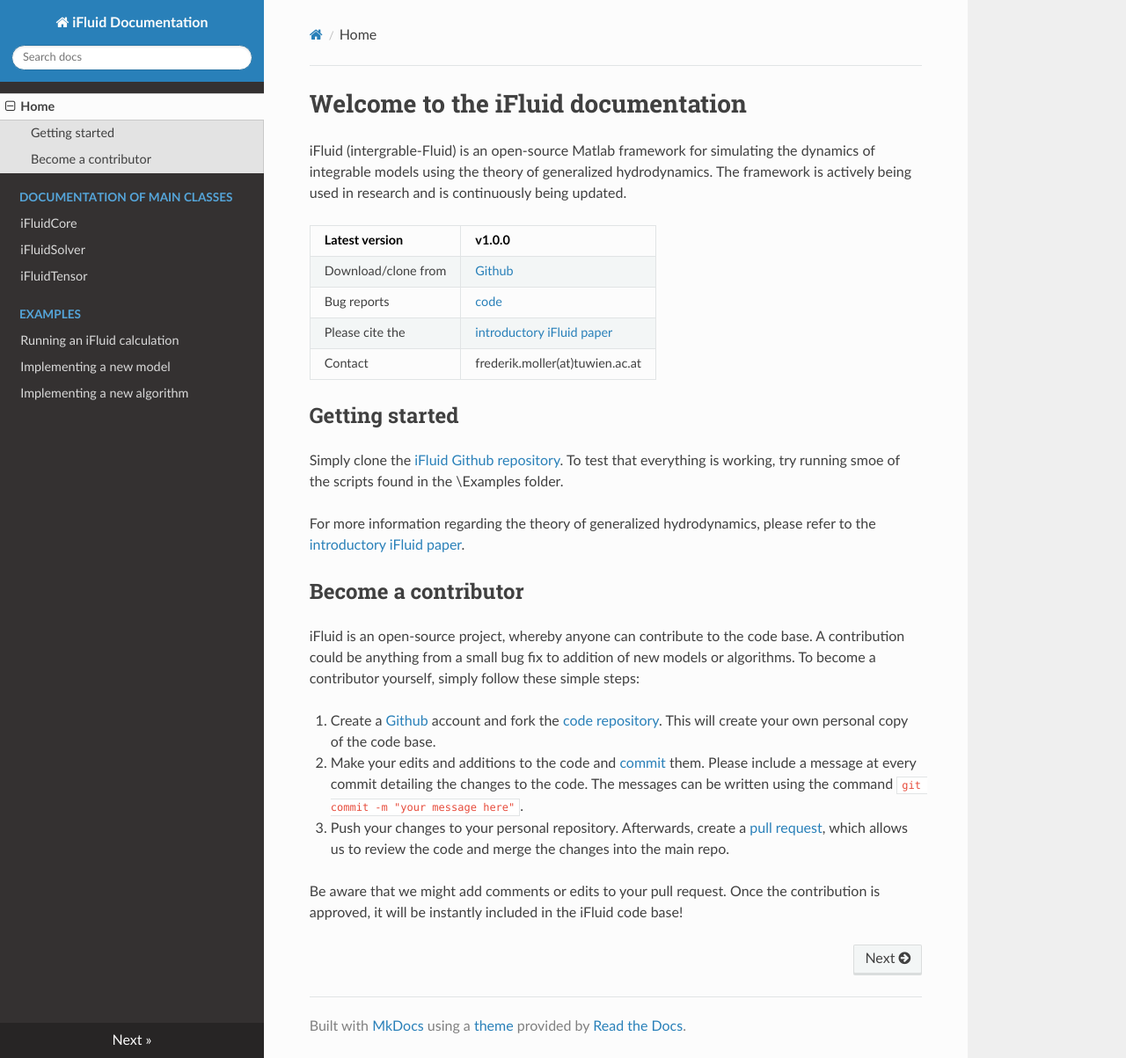
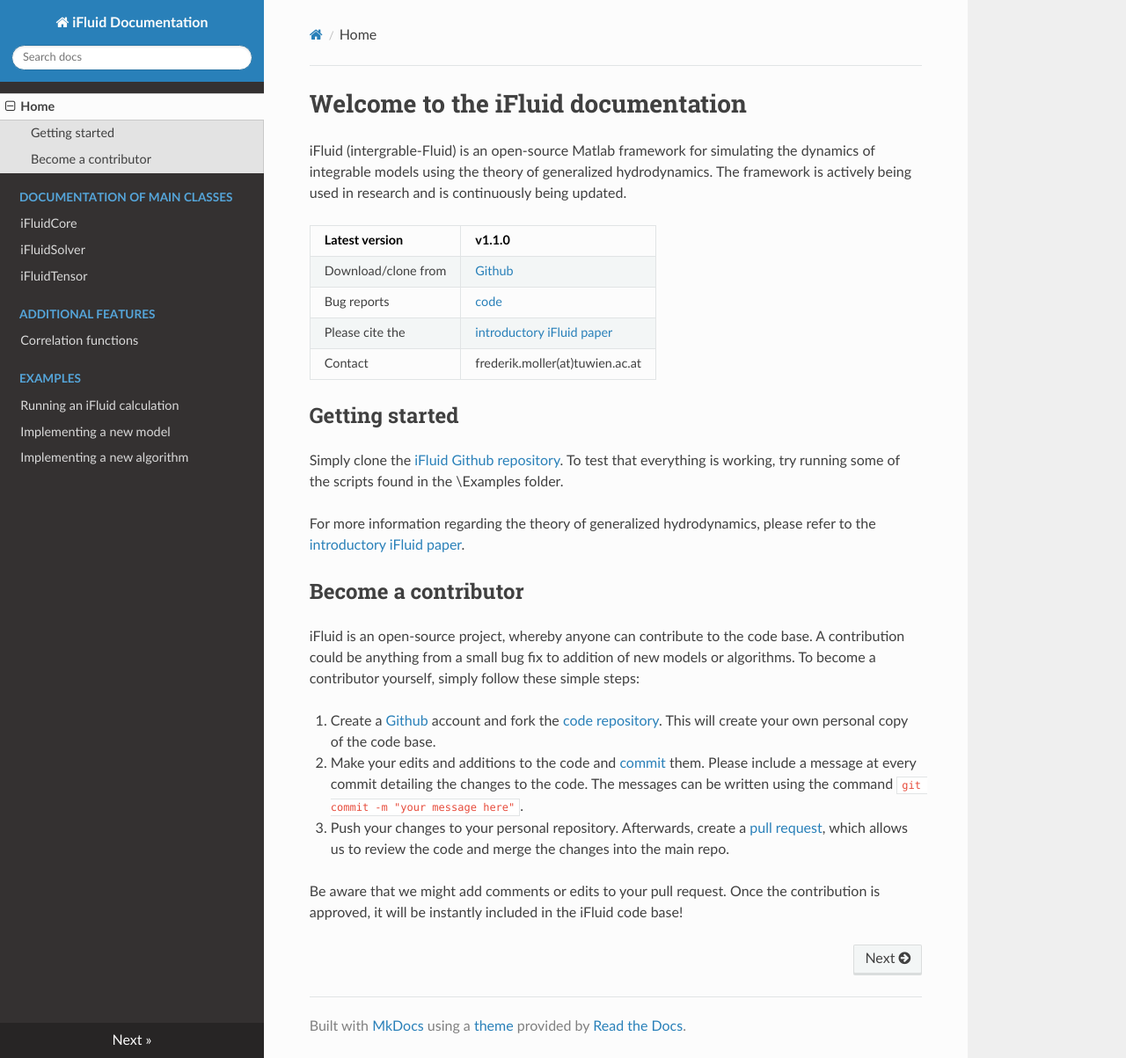
Before and after one commit to integrableFluid/iFluidDocumentation, an MkDocs documentation site: the page built from docs/index.md, in a window 1280 px wide and 1203 px high. Shown: the whole window at 88% size. Built offline with MkDocs 1.6.1, drawn with Linux system fonts in a browser that asks for light colours; nearby versions of some CDN libraries.

Commit message:
Added docs on correlations

```diff
--- a/docs/index.md
+++ b/docs/index.md
@@ -2,18 +2,18 @@
 
 iFluid (intergrable-Fluid) is an open-source Matlab framework for simulating the dynamics of integrable models using the theory of generalized hydrodynamics. The framework is actively being used in research and is continuously being updated.
 
-| Latest version 	|  **v1.0.0** 	|
+| Latest version 	|  **v1.1.0** 	|
 |----------------	|---	|
 | Download/clone from     	|  [Github](https://github.com/integrableFluid/iFluidMatlab) 	|
 | Bug reports    	|  [code](https://github.com/integrableFluid/iFluidMatlab/issues) 	|
-| Please cite the   | [introductory iFluid paper](https://arxiv.org/abs/2001.02547) |
+| Please cite the   | [introductory iFluid paper](https://www.scipost.org/SciPostPhys.8.3.041) |
 | Contact           | frederik.moller(at)tuwien.ac.at |
 
 ## Getting started
 
-Simply clone the [iFluid Github repository](https://github.com/integrableFluid/iFluidMatlab). To test that everything is working, try running smoe of the scripts found in the \Examples folder.
+Simply clone the [iFluid Github repository](https://github.com/integrableFluid/iFluidMatlab). To test that everything is working, try running some of the scripts found in the \Examples folder.
 
-For more information regarding the theory of generalized hydrodynamics, please refer to the [introductory iFluid paper](https://arxiv.org/abs/2001.02547).
+For more information regarding the theory of generalized hydrodynamics, please refer to the [introductory iFluid paper](https://www.scipost.org/SciPostPhys.8.3.041).
 
 
 ## Become a contributor
--- a/mkdocs.yml
+++ b/mkdocs.yml
@@ -5,6 +5,8 @@
         - iFluidCore: iFluidCore.md
         - iFluidSolver: iFluidSolver.md
         - iFluidTensor: iFluidTensor.md
+    - Additional features:
+        - Correlation functions: correlations.md
     - Examples:
         - Running an iFluid calculation: LLexample.md
         - Implementing a new model: model.md
```
Also changed, not shown: docs/LLexample.md (+4 -4 lines), docs/correlations.md (added, +118 -0 lines), docs/iFluidCore.md (+4 -1 lines), docs/iFluidSolver.md (+1 -1 lines), docs/img/Correlations.png (added).
